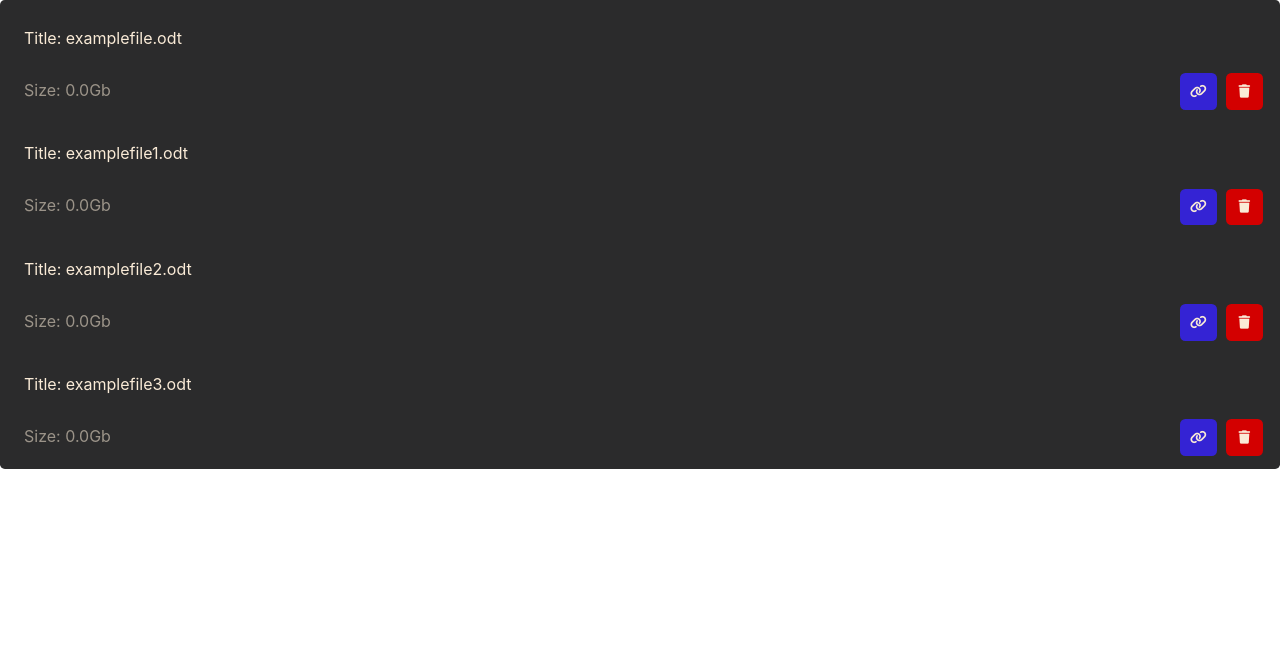
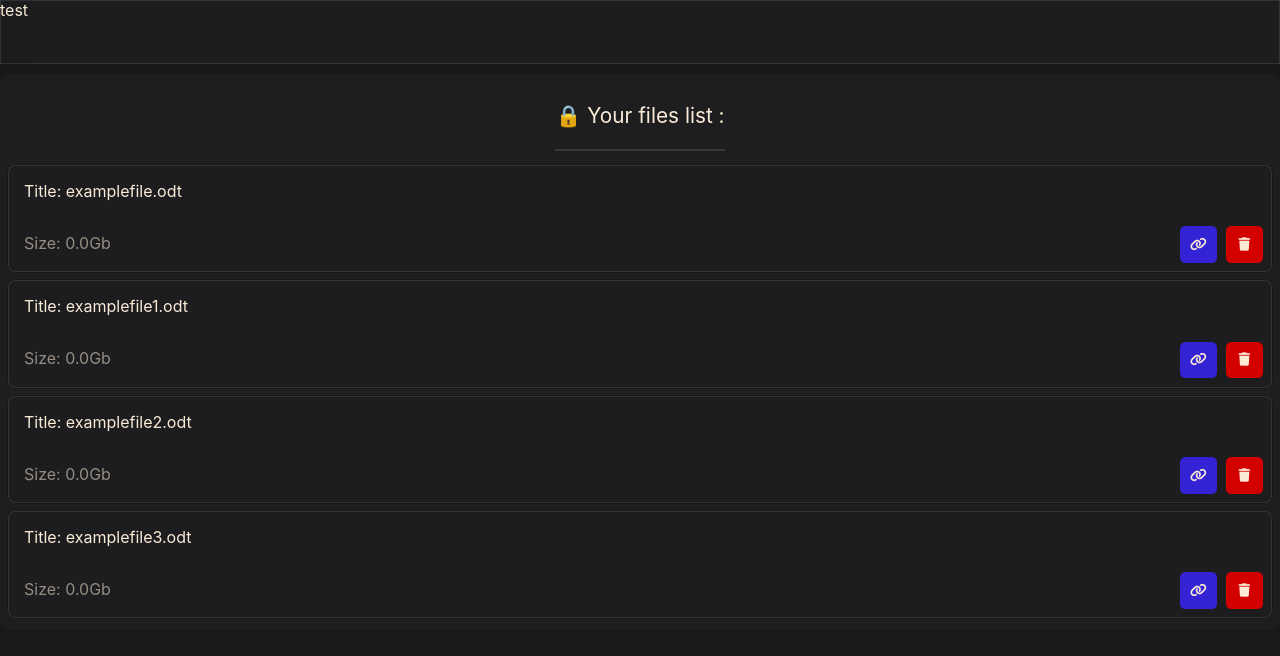
Before and after one commit to flewa/FlixDrive, a React (Vite) app: page / in a window 1280 px wide. Shown: the top 656 px of the page. Built offline with nearby package versions, Linux system fonts and the light colour scheme.

Commit message:
🦄 Update

```diff
--- a/src/css/components/fileList.scss
+++ b/src/css/components/fileList.scss
@@ -3,6 +3,8 @@
     flex: 0 0 calc(100% - 1em);
     margin: 0.25em 0.5em;
     border-radius: 0.5em;
+    background-color: #1a1a1b10;
+    box-shadow: rgba(255, 255, 255, 0.2) 0px 0px 0px 0.5px inset, rgba(0, 0, 0, 0.5) 0px 0px 0px 0.5px;
 
     .delete{
         height: 2.75em;
@@ -53,14 +55,27 @@
 }
 
 .fileslist{
-    padding-top: 0.5em;
-    border-radius: 0.3em;
+    padding: 0.5em 0 0.5em;
+    border-radius: 0.7em;
     color: antiquewhite;
-    background-color: #2b2b2c;
+    background-color: #2b2b2c50;
     width: 100%;
     display: flex;
     flex-flow: row wrap;
     flex-direction: column;
     justify-content: flex-start;
 
+    .headlist{
+        display: inline;
+        margin-left: auto;
+        margin-right: auto;
+        font-size: 1.3em;
+
+        .sep{
+            margin-bottom: 0.5em;
+            background-color: #77777744;
+            height: 2px;
+            width: auto;
+        }
+    }
 }
--- /dev/null
+++ b/src/css/components/header.scss
@@ -0,0 +1,16 @@
+.headerbar{
+    color: antiquewhite;
+    height: 4em;
+    background-color: #26262850;
+    box-shadow: rgba(255, 255, 255, 0.2) 0px 0px 0px 0.5px inset, rgba(0, 0, 0, 0.2) 0px 0px 0px 0.5px;
+    width: 100%;
+    display: flex;
+    align-items: flex-start;
+
+}
+
+.dashboard{
+
+    background-color: #1a1a1b10;
+    height: 100%;
+}
--- a/src/css/index.scss
+++ b/src/css/index.scss
@@ -1,4 +1,3 @@
-
 
 body {
   margin: 0;
@@ -7,6 +6,7 @@ body {
     sans-serif;
   -webkit-font-smoothing: antialiased;
   -moz-osx-font-smoothing: grayscale;
+  background-color: #19191b;
 }
 
 code {
--- a/src/css/pages/App.scss
+++ b/src/css/pages/App.scss
@@ -0,0 +1,3 @@
+.drivefileslist{
+    margin-top: 10px;
+}
--- a/src/jsx/components/filelist.jsx
+++ b/src/jsx/components/filelist.jsx
@@ -1,5 +1,4 @@
 import React from 'react';
-import ReactDOM from 'react-dom';
 import "../../css/components/fileList.scss"
 
 const DriveFilesList = () => {
@@ -8,6 +7,10 @@ const DriveFilesList = () => {
 
     return (
         <div className="fileslist" id='fileslist'>
+            <div className="headlist">
+                <p className="drivetitle">🔒 Your files list : </p>
+                <div className='sep'/>
+            </div>
             {drive.map((file, i) =>
                 <div className="fileblock" key={i}>
                     <p className="filetitle" key={i+file.Title}>Title: {file.Title}</p>
--- /dev/null
+++ b/src/jsx/components/header.jsx
@@ -0,0 +1,12 @@
+import React from 'react';
+import '../../css/components/header.scss'
+
+const HeaderInfo = () => {
+    return (
+        <div className='headerbar'>
+            <div className="dashboard">test</div>
+        </div>
+    );
+};
+
+export default HeaderInfo;
--- a/src/jsx/pages/App.jsx
+++ b/src/jsx/pages/App.jsx
@@ -1,10 +1,16 @@
 import '../../css/pages/App.scss'
 import DriveFilesList from '../components/filelist';
+import HeaderInfo from '../components/header';
 
 function App() {
   return (
     <div className="App">
-      <DriveFilesList />
+      <div className="header">
+        <HeaderInfo />
+      </div>
+      <div className="drivefileslist">
+        <DriveFilesList/>
+      </div>
     </div>
   )
 }
```
